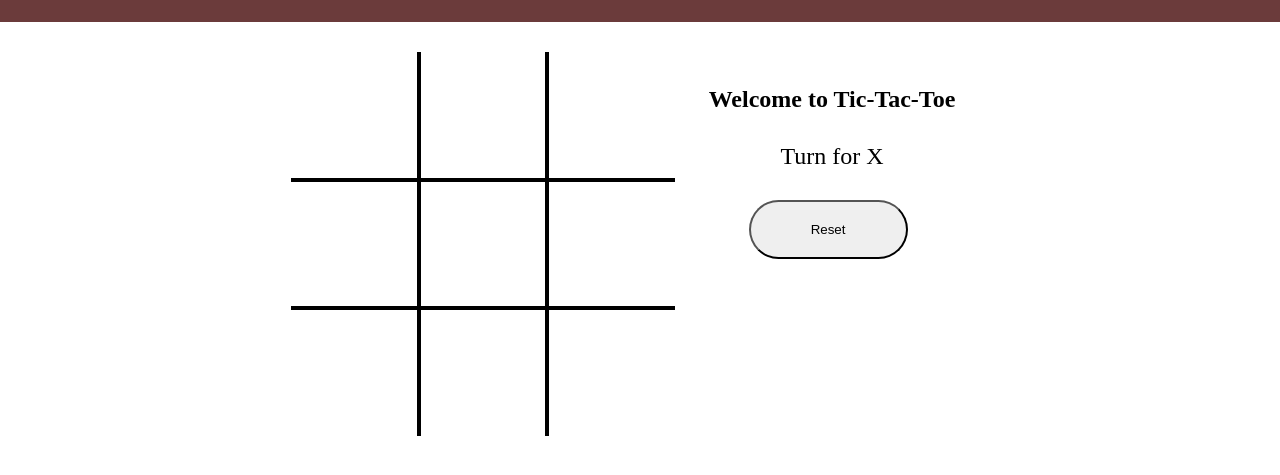
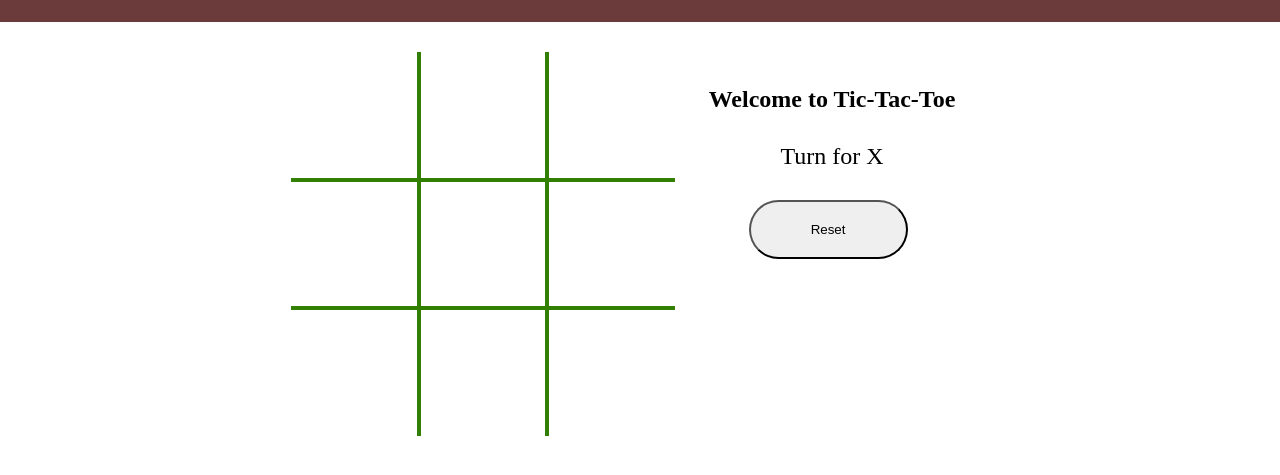
Before and after one commit to SHANLWF10/TicTacToe, a plain HTML site: page index.html in a window 1280 px wide. Shown: the part 57-532 px from the top of the page. Drawn offline with Linux system fonts and the light colour scheme.

Commit message:
Update styles.css

```diff
--- a/styles.css
+++ b/styles.css
@@ -47,7 +47,7 @@ li button:hover{
     font-family:'Segoe UI', Tahoma, Geneva, Verdana, sans-serif;
 }
 .box{
-    border: 2px solid black;
+    border: 2px solid rgb(49, 128, 4);
     font-size: 8vw;
     cursor: pointer;
     display: flex;
```
